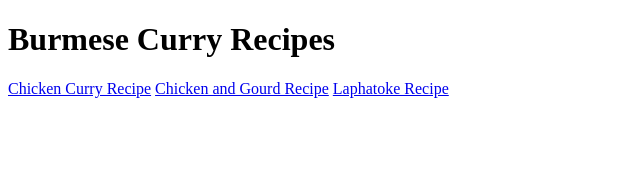
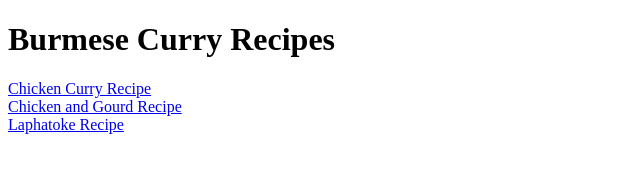
Before and after one commit to Oaksoe11/odin-recipes, a plain HTML site: page index.html in a window 1280 px wide. Shown: the whole page, without its empty margins (0-640 px from the left). Drawn offline with Linux system fonts and the light colour scheme.

Commit message:
Add breaks between links to recipes pages in index.html

```diff
--- a/index.html
+++ b/index.html
@@ -7,8 +7,8 @@
 </head>
 <body>
     <h1>Burmese Curry Recipes</h1>
-    <a href="recipes/chickenCurry.html">Chicken Curry Recipe</a>
-    <a href="recipes/chickenNgourd.html">Chicken and Gourd Recipe</a>
-    <a href="recipes/laphatoke.html">Laphatoke Recipe</a>
+    <a href="recipes/chickenCurry.html">Chicken Curry Recipe</a><br>
+    <a href="recipes/chickenNgourd.html">Chicken and Gourd Recipe</a><br>
+    <a href="recipes/laphatoke.html">Laphatoke Recipe</a><br>
 </body>
 </html>
```
